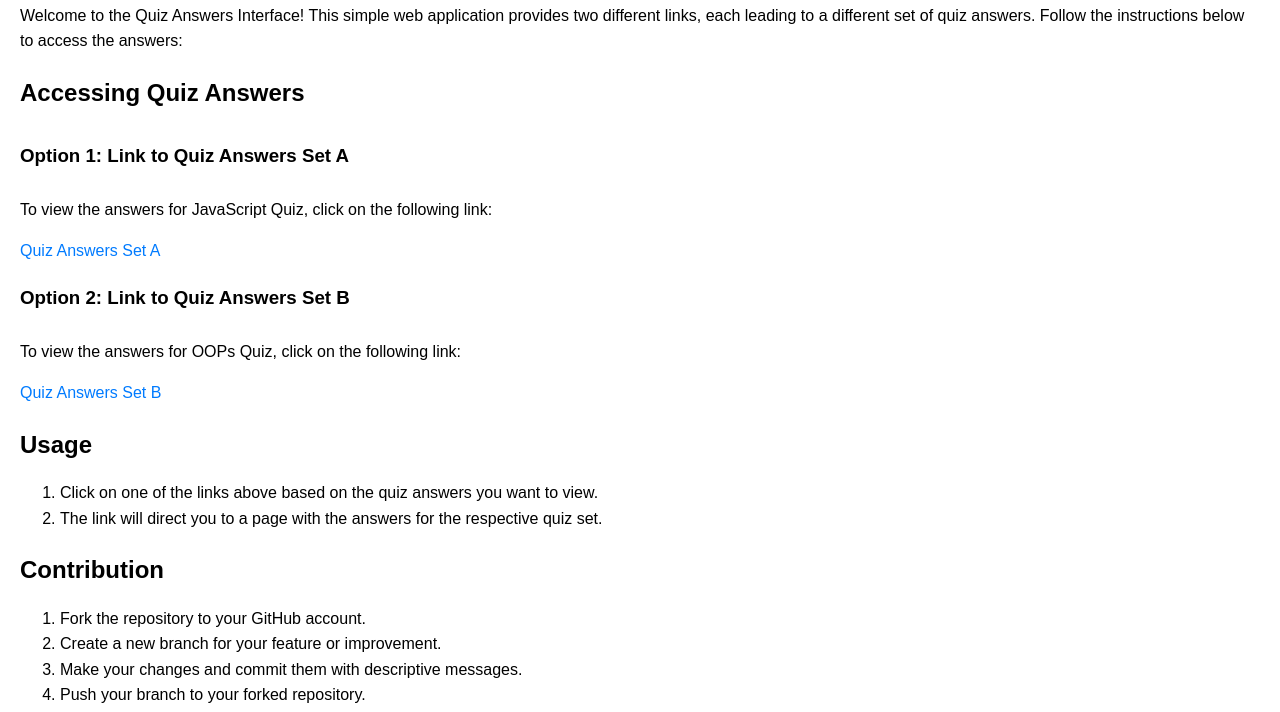
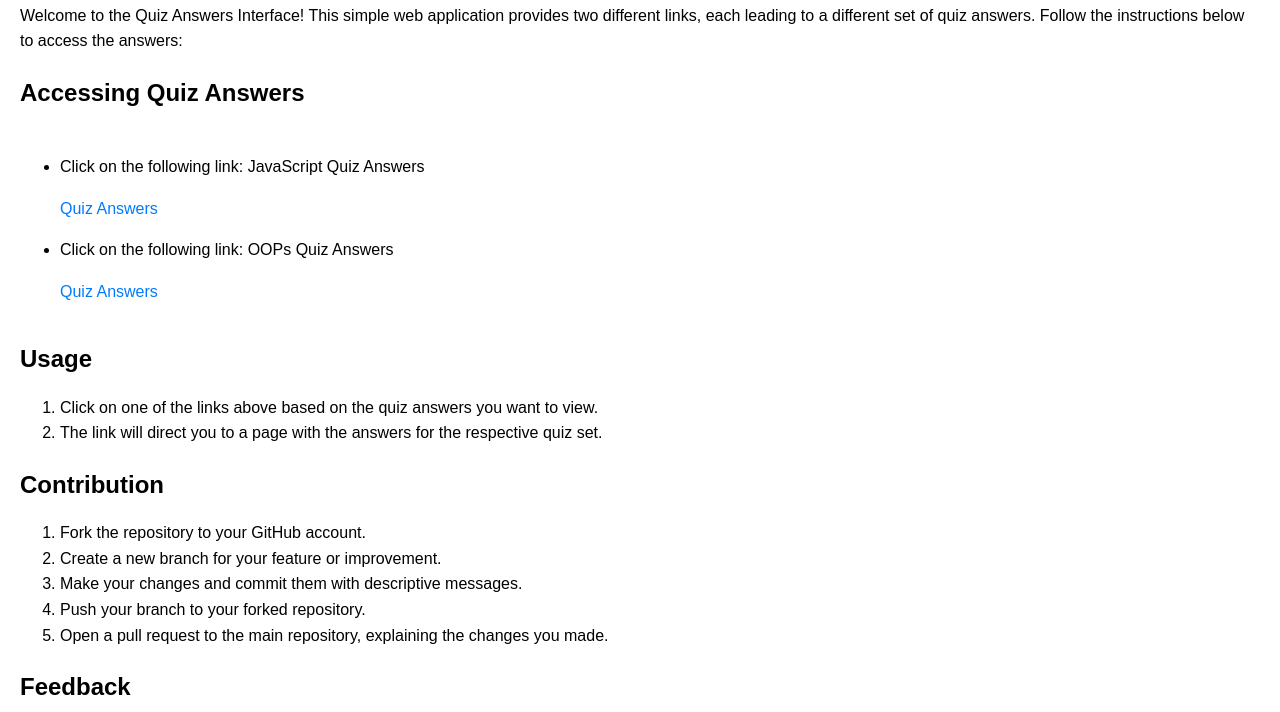
Before and after one commit to praTeek271/Linkedin_Assesment-Quiz_Answers, a plain HTML site: page index.html in a window 1280 px wide. Shown: the part 86-798 px from the top of the page. Drawn offline with Linux system fonts and the light colour scheme.

Commit message:
web interface

```diff
--- a/index.html
+++ b/index.html
@@ -33,13 +33,13 @@
 
   <h2>Accessing Quiz Answers</h2>
   <div class="links-container">
-    <h3>Option 1: Link to Quiz Answers Set A</h3>
-    <p>To view the answers for JavaScript Quiz, click on the following link:</p>
-    <a href="https://github.com/praTeek271/Linkedin_Assesment-Quiz_Answers/blob/main/javascripts.md" target="_blank">Quiz Answers Set A</a>
+    <ul>
+    <li><p>Click on the following link: JavaScript Quiz Answers</p>
+    <a href="https://github.com/praTeek271/Linkedin_Assesment-Quiz_Answers/blob/main/javascripts.md" target="_blank">Quiz Answers</a></li>
 
-    <h3>Option 2: Link to Quiz Answers Set B</h3>
-    <p>To view the answers for OOPs Quiz, click on the following link:</p>
-    <a href="https://github.com/praTeek271/Linkedin_Assesment-Quiz_Answers/blob/main/(OOPs)%20object%20oriented%20programming.md" target="_blank">Quiz Answers Set B</a>
+
+    <li><p>Click on the following link: OOPs Quiz Answers</p>
+    <a href="https://github.com/praTeek271/Linkedin_Assesment-Quiz_Answers/blob/main/(OOPs)%20object%20oriented%20programming.md" target="_blank">Quiz Answers</a></li>
   </div>
 
   <h2>Usage</h2>
```
